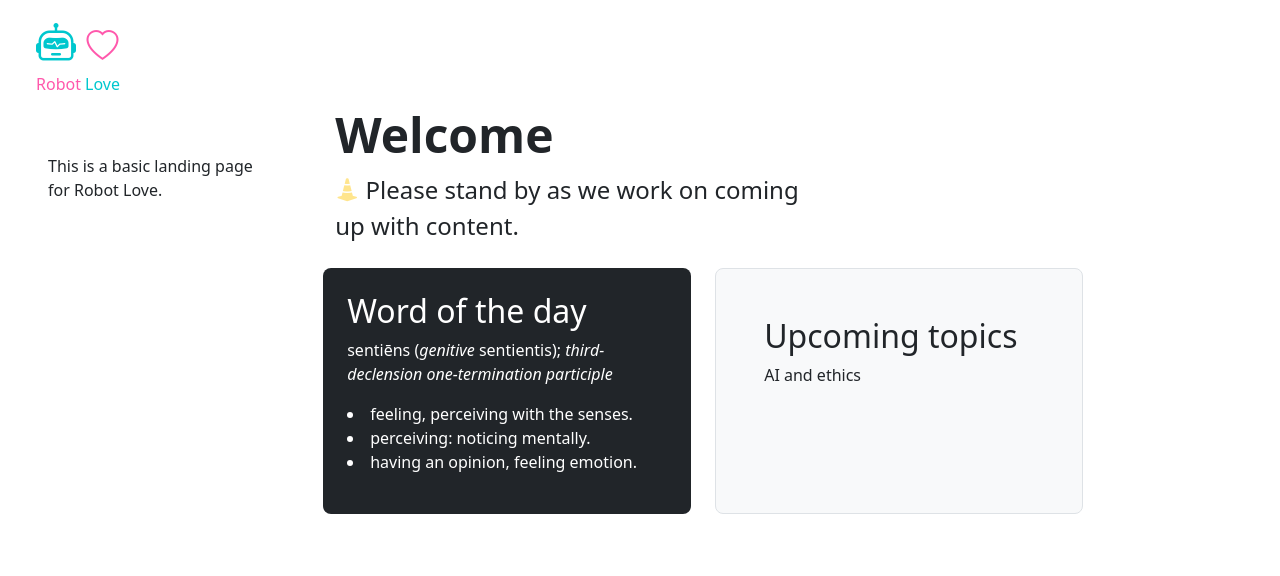
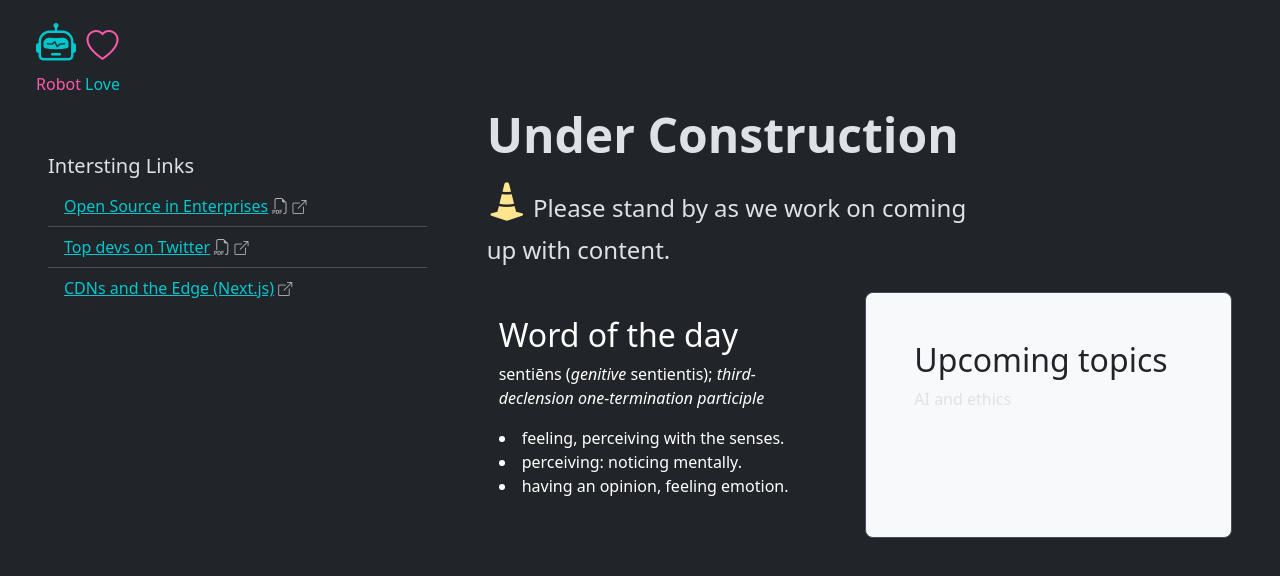
Before and after one commit to imaPheven/static-site, a React (Create React App) app: page / in a window 1280 px wide. Shown: the top 576 px of the page. Built offline with nearby package versions, Linux system fonts and the light colour scheme.

Commit message:
Updates for twitter card

```diff
--- a/public/index.html
+++ b/public/index.html
@@ -1,15 +1,19 @@
 <!DOCTYPE html>
-<html lang="en">
+<html lang="en" data-bs-theme="dark">
   <head>
     <meta charset="utf-8" />
-    <link rel="icon" href="%PUBLIC_URL%/favicon.ico" />
+    <link rel="icon" href="%PUBLIC_URL%/favicon.ico?v=2" />
     <meta name="viewport" content="width=device-width, initial-scale=1" />
     <meta name="theme-color" content="#000000" />
     <meta
       name="description"
-      content="Web site created using create-react-app"
+      content="REACT_APP_SITE_DESCRIPTION"
     />
-    <link rel="apple-touch-icon" href="%PUBLIC_URL%/logo192.png" />
+    <meta name="twitter:card" content="summary" />
+    <meta name="twitter:title" content="%REACT_APP_SITE_TITLE%" />
+    <meta name="twitter:description" content="%REACT_APP_SITE_DESCRIPTION%" />
+    <meta name="twitter:image" content="%REACT_APP_PUBLISH%/robot-love.png" />
+    <link rel="apple-touch-icon" href="%PUBLIC_URL%/robot-love.png" />
     <!--
       manifest.json provides metadata used when your web app is installed on a
       user's mobile device or desktop. See https://developers.google.com/web/fundamentals/web-app-manifest/
@@ -24,7 +28,7 @@
       work correctly both with client-side routing and a non-root public URL.
       Learn how to configure a non-root public URL by running `npm run build`.
     -->
-    <title>React App</title>
+    <title>%REACT_APP_SITE_TITLE%</title>
   </head>
   <body>
     <noscript>You need to enable JavaScript to run this app.</noscript>
--- a/src/App.js
+++ b/src/App.js
@@ -15,9 +15,6 @@ import { Route, Routes } from "react-router-dom";
 import MyNavbar from "./components/navbar";
 import Home from "./components/home";
 
-import SampleForm from "./components/sample/form";
-import SampleColors from "./components/sample/colors";
-
 
 const App = () => {
  return (
@@ -25,8 +22,6 @@ const App = () => {
      <MyNavbar />
      <Routes>
        <Route exact path="/" element={<Home />} />
-       <Route path="/sample/form" element={<SampleForm />} />
-       <Route path="/sample/colors" element={<SampleColors />} />
      </Routes>
    </div>
  );
--- a/src/App.scss
+++ b/src/App.scss
@@ -19,8 +19,8 @@ $danger:        #FF5C56;
   }
 }
 #content {
-  grid-template-columns: 2fr 8fr;
-  gap:3rem
+  grid-template-columns: 4fr 8fr;
+  gap: 3rem
 }
 .posts-container {
   max-width:760px
--- a/src/components/home.js
+++ b/src/components/home.js
@@ -5,16 +5,33 @@ export default function Home() {
       <div class="d-lg-grid" id="content">
         <div class="sidecar">
           <div class="masthead py-5">
-            <p>This is a basic landing page for Robot Love.</p>
+            <h5>Intersting Links</h5>
+            <ul class="list-group list-group-flush">
+              <li class="list-group-item">
+                <a target="_blank" rel="noreferrer" class="text-primary" href="https://project.linuxfoundation.org/hubfs/LF%20Research/Roadmap%20to%20Improve%20Enterprise%20OS%20Dev%20-%20Report.pdf?hsLang=en">
+                  Open Source in Enterprises
+                </a> <span class="text-body-secondary"><i class="bi bi-filetype-pdf"></i> <small><i class="bi bi-box-arrow-up-right"></i></small></span>
+              </li>
+              <li class="list-group-item">
+                <a target="_blank" rel="noreferrer" class="text-primary" href="https://shuffle.dev/top100-profiles-for-web-devs.pdf">
+                 Top devs on Twitter
+                </a> <span class="text-body-secondary"><i class="bi bi-filetype-pdf"></i> <small><i class="bi bi-box-arrow-up-right"></i></small></span>
+              </li>
+              <li class="list-group-item">
+                <a target="_blank" rel="noreferrer" class="text-primary" href="https://nextjs.org/learn/foundations/how-nextjs-works/cdns-and-edge">
+                 CDNs and the Edge (Next.js)
+                </a> <span class="text-body-secondary"><small><i class="bi bi-box-arrow-up-right"></i></small></span>
+              </li>
+            </ul>
           </div>
         </div>
         <div class="main">
           <div class="posts-container">
             <div class="mb-4 rounded-3">
               <div class="container-fluid">
-                <h1 class="display-5 fw-bold">Welcome</h1>
+                <h1 class="display-5 fw-bold">Under Construction</h1>
                 <p class="col-md-8 fs-4">
-                  <i class="bi bi-cone-striped text-warning"></i> Please stand
+                  <i class="bi bi-cone-striped text-warning fs-1 text"></i> Please stand
                   by as we work on coming up with content.
                 </p>
               </div>
```
Also changed, not shown: public/robot-love.png (added), 1 other file (tests, documents, lock files or other folders).
